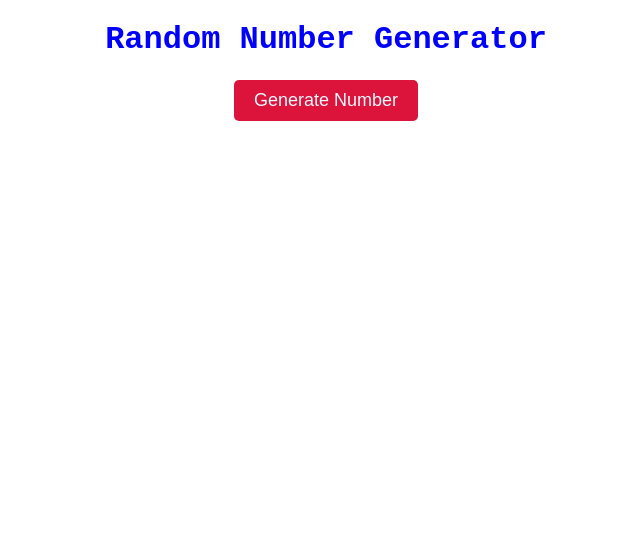
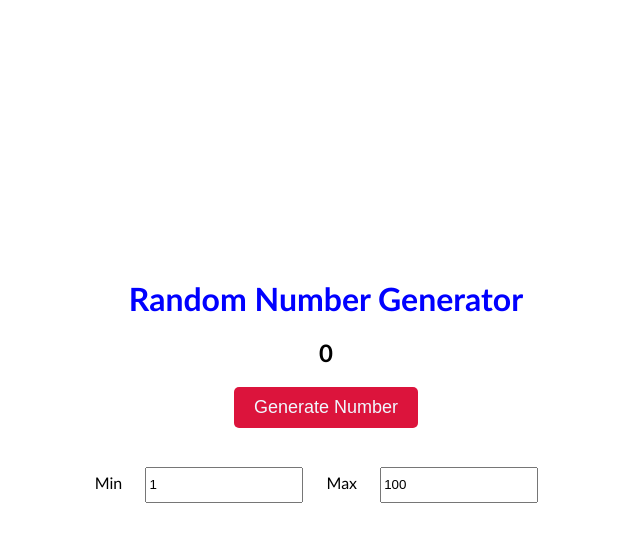
Before and after one commit to milliethomas/Random-Number-Generator, a plain HTML site: page index.html in a window 1280 px wide. Shown: the whole page, without its empty margins (314-954 px from the left). Drawn offline with Linux system fonts and the light colour scheme.

Commit message:
added changes

```diff
--- a/index.html
+++ b/index.html
@@ -7,11 +7,17 @@
     <link rel="stylesheet" href="style.css">
 </head>
 <body>
-    <h1>Random Number Generator</h1>
-    <h2 id="num"></h2>
-
-    <button id="generateBtn">Generate Number</button>
-
+    <div class="container">
+        <h1>Random Number Generator</h1>
+        <h2 id="num">0</h2>
+        <button id="generateBtn">Generate Number</button>
+        <div class="input">
+            <span>Min</span>
+            <input type="number" id="lower" value="1">
+            <span>Max</span>
+            <input type="number" id="upper" value="100">
+        </div>
+    </div>
     <script src="script.js"></script>
 </body>
 </html>
--- a/script.js
+++ b/script.js
@@ -2,8 +2,14 @@ document.addEventListener('DOMContentLoaded', function(){
     var generateBtn = document.getElementById('generateBtn');
 
     generateBtn.addEventListener('click', function() {
-        var rand = Math.floor(Math.random() * 100) + 1;
         var num = document.getElementById('num');
-        num.textContent = rand;
+        var lower = document.getElementById('lower').value;
+        var upper = document.getElementById('upper').value;
+        console.log(lower)
+        num.textContent = getRandom(lower, upper);
     });
 });
+
+function getRandom(lower, upper){
+    return Math.floor(Math.random() * (upper - lower + 2) + lower);
+}
--- a/style.css
+++ b/style.css
@@ -1,6 +1,27 @@
 body{
-    text-align:center;
-    font-family: 'Courier New', Courier, monospace;
+    font-family: 'Trebuchet MS', 'Lucida Sans Unicode', 'Lucida Grande', 'Lucida Sans', Arial, sans-serif
+}
+
+*{
+    margin:0;
+}
+
+.container{
+    display:flex;
+    flex-direction: column;
+    justify-content: center;
+    align-items: center;
+    min-height: 100vh;
+}
+
+.container * {
+    margin:10px 0px 10px 0px;
+}
+
+.input input{
+    margin:19px;
+    height:30px;
+    width: 150px;
 }
 
 h1{
```
